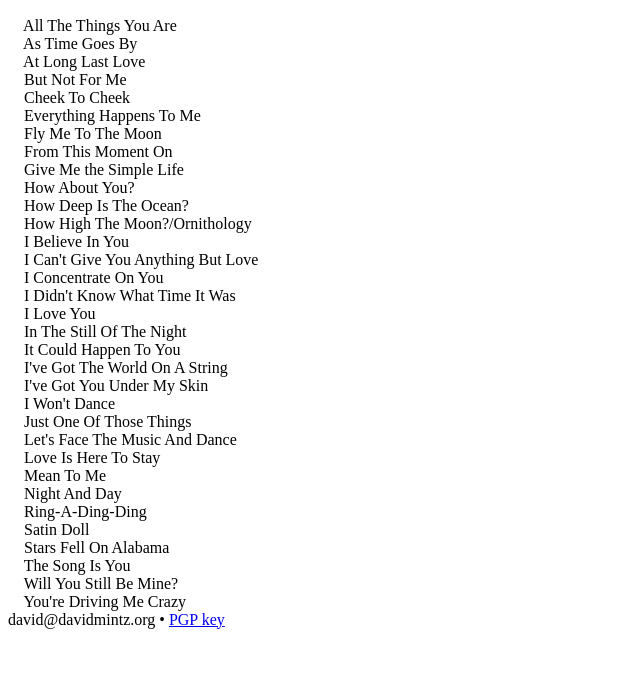
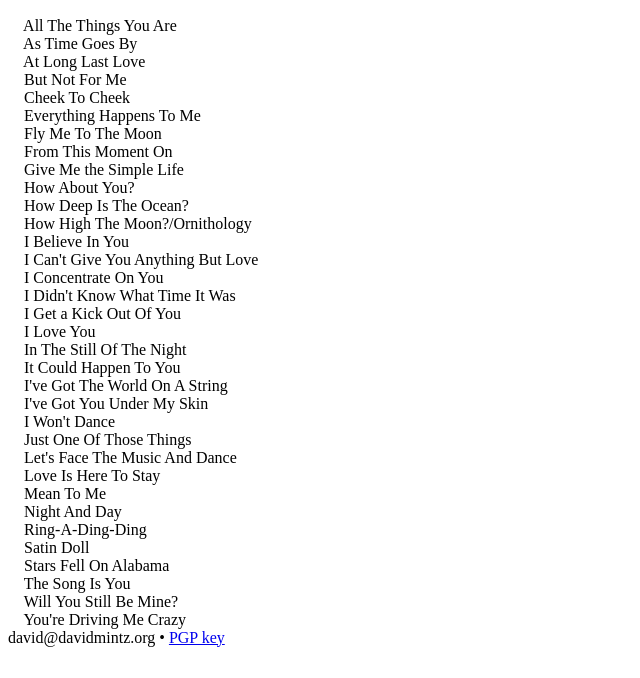
Before and after one commit to davidmintz/davidmintz.org, a Symfony app: template templates/index/songs.html.twig in a window 1280 px wide. Shown: the part 122-800 px from the top of the page, without its empty margins (0-640 px from the left). Run offline with Twig, Linux system fonts and the light colour scheme; the template is opened without the code that fills it, so the values that code supplies are empty; some libraries are stand-ins or nearby versions.

Commit message:
add a song

```diff
--- a/templates/index/songs.html.twig
+++ b/templates/index/songs.html.twig
@@ -18,6 +18,7 @@
     I Can't Give You Anything But Love
     I Concentrate On You
     I Didn't Know What Time It Was
+    I Get a Kick Out Of You
     I Love You
     In The Still Of The Night
     It Could Happen To You
```
